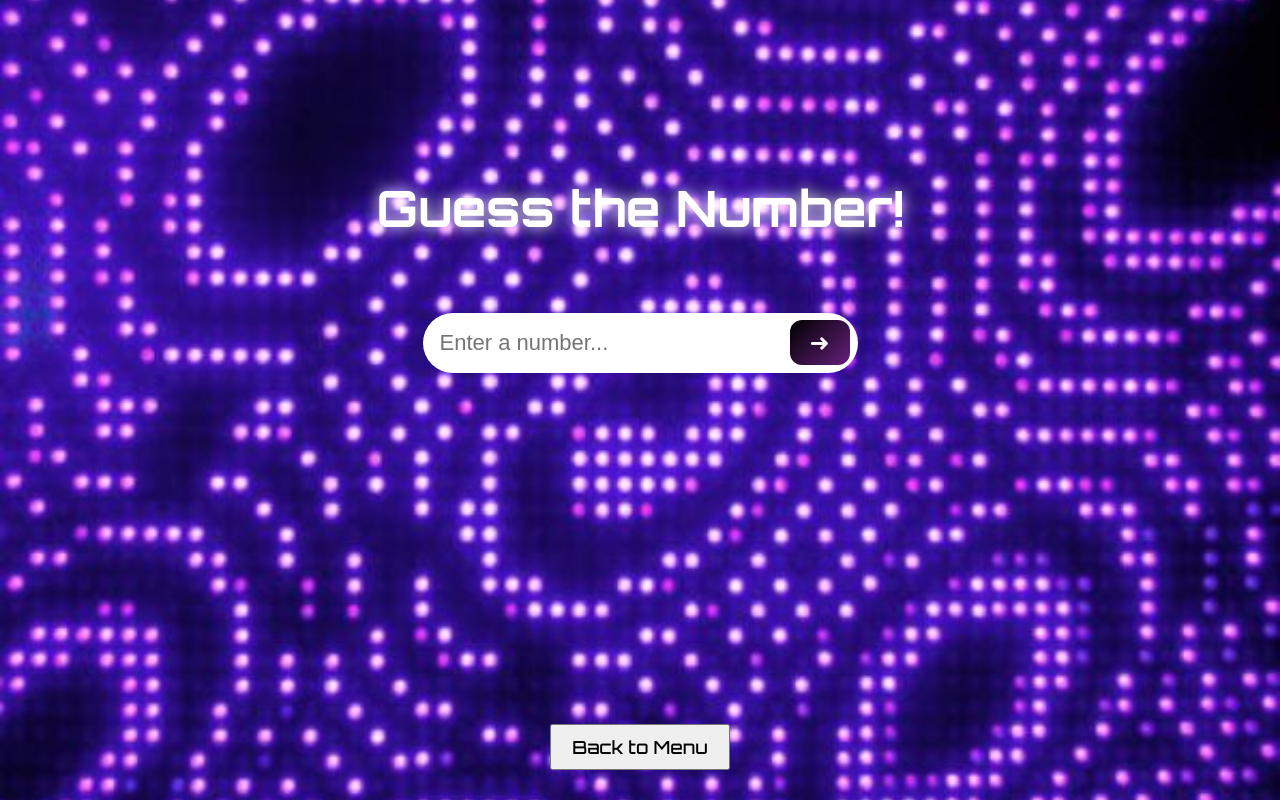
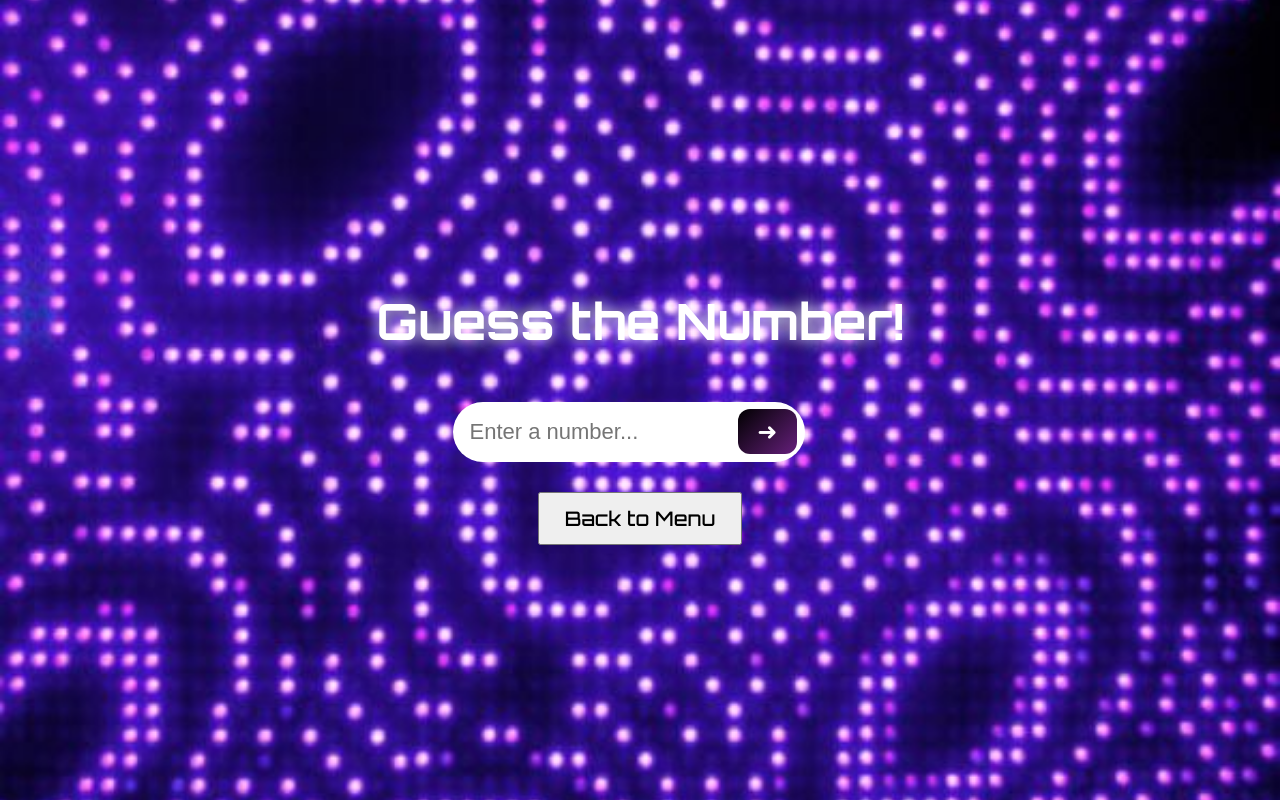
Before and after one commit to zkaz1i/game-hub, a Flask app: page /guess in a window 1280 px wide. Run offline with Flask 3, Linux system fonts and the light colour scheme.

Commit message:
Refactor CSS styles for guess.html

```diff
--- a/templates/guess.html
+++ b/templates/guess.html
@@ -8,33 +8,35 @@
 <style>
 body{
     margin:0;
-        height:100vh;
+    min-height:100vh;
 
     background-image:url("/static/nbg.jpg");
-        background-size: cover;
+    background-size:cover;
     background-position:center;
 
     font-family:'Orbitron', sans-serif;
     color:white;
 
     display:flex;
-        flex-direction: column;
+    flex-direction:column;
+    justify-content:center;
     align-items:center;
 }
 
 h1{
-        margin-top:22vh;
     font-size:50px;
     text-shadow:0 0 15px white;
+    margin-bottom:30px;
 }
 
 .guessBox{
-        margin-top:40px;
+    margin-top:20px;
 
     background:white;
     border-radius:40px;
 
-        width:420px;
+    width:90%;
+    max-width:420px;
     height:60px;
 
     display:flex;
@@ -48,7 +50,6 @@
     outline:none;
 
     font-size:22px;
-
     width:80%;
 }
 
@@ -61,7 +62,7 @@
 
     cursor:pointer;
 
-        background:linear-gradient(135deg,#000000, #651f7b);
+    background:linear-gradient(135deg,#000000,#651f7b);
 
     color:white;
     font-size:24px;
@@ -70,23 +71,22 @@
     margin-right:8px;
 }
 
+.result{
+    margin-top:25px;
+    font-size:22px;
+}
+
 .menu{
-        margin-top:auto;
-        margin-bottom:30px;
+    margin-top:30px;
 }
 
 .menu button{
     font-family:'Orbitron',sans-serif;
 
-        padding:10px 20px;
-        font-size:18px;
+    padding:12px 25px;
+    font-size:20px;
 
     cursor:pointer;
-    }
-
-    .result{
-        margin-top:35px;
-        font-size:22px;
 }
 </style>
 </head>
```
Lines whose indentation alone changed are shown as unchanged.
